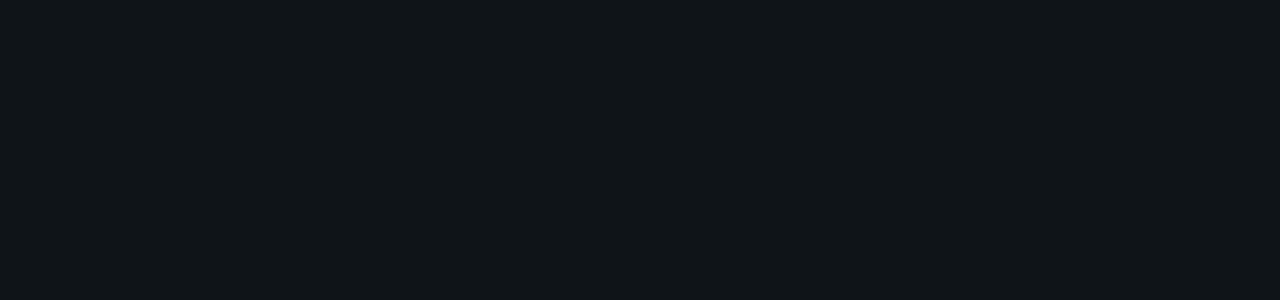
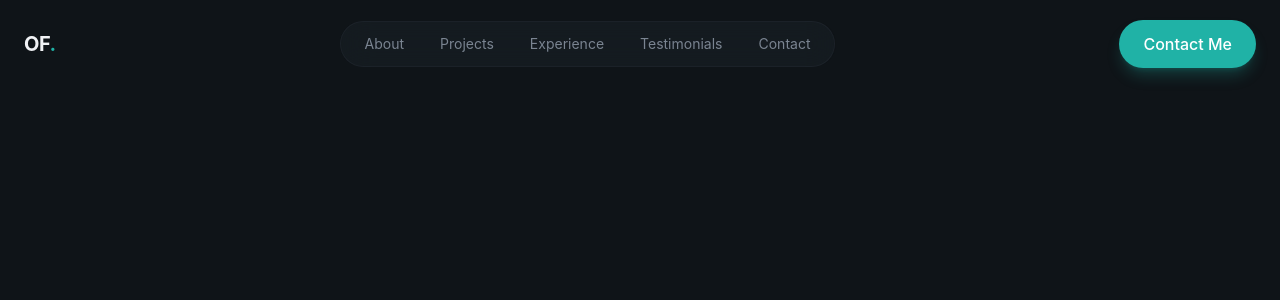
Before and after one commit to MoeF159/Portfolio, a React (Vite) app: page / in a window 1280 px wide. Shown: the top 300 px of the page. Built offline with nearby package versions, Linux system fonts and the light colour scheme.

Commit message:
Big update for Navbar
imported compenents, lucide-react, and useState.

mapped the links for different sections of page for desktop and mobile viewing.

created menu toggle for mobile viewing.

```diff
--- a/src/layout/Navbar.jsx
+++ b/src/layout/Navbar.jsx
@@ -1,5 +1,75 @@
+import { Button } from "@/components/Button";
+import { Menu, X } from "lucide-react";
+import { useState } from "react";
 
 
+const navLinks = [
+    {href: "#about", label: "About"},
+    {href: "#projects", label: "Projects"},
+    {href: "#experience", label: "Experience"},
+    {href: "#testimonials", label: "Testimonials"},
+    {href: "#contact", label: "Contact"},
+];
+
 export const Navbar = () => {
-    return <header></header>;
+    const [isMobileMenuOpen, setIsMobileMenuOpen] = useState(false);
+
+    const toggleMobileMenu = () => {
+        setIsMobileMenuOpen(!isMobileMenuOpen);
+    };
+    return (
+    <header className="fixed top-0 left-0 right-0 bg-transparent py-5">
+        <nav className="container mx-auto px-6 flex items-center justify-between">
+            <a href="#" className="text-xl font-bold tracking-tight hover:text-primary">
+                OF<span className="text-primary">.</span>
+            </a>
+
+
+            {/* Desktop Nav */}
+            <div className="hidden md:flex items-center gap-1">
+                <div className="glass rounded-full px-2 py-1 flex items-center gap-1">
+                    {navLinks.map((link) => (
+                        <a
+                        key={link.href}
+                        href={link.href}
+                        className="px-4 py-2 text-sm text-muted-foreground hover:text-foreground rounded-full hover:bg-surface"
+                        >
+                            {link.label}
+                        </a>
+                    ))}
+                </div>
+            </div>
+
+            {/* CTA Button */}
+            <div className="hidden md:block">
+                <Button> Contact Me</Button>
+            </div>
+
+            {/* Mobile Menu Button */}
+            <button
+                className="md:hidden p-2 text-foreground cursor-pointer"
+                onClick={toggleMobileMenu}
+            >
+                {isMobileMenuOpen ? <X size={24} /> : <Menu size={24} />}
+            </button>
+        </nav>
+
+            {/* Mobile Menu */}
+            {isMobileMenuOpen && (
+                <div className="md:hidden glass-strong">
+                    <div className="container mx-auto px-6 py-6 flex flex-col gap-4">
+                        {navLinks.map((link) => (
+                            <a
+                                key={link.href}
+                                href={link.href}
+                            className="text-lg text-muted-foreground hover:text-foreground py-2"
+                        >
+                            {link.label}
+                        </a>
+                    ))}
+
+                        <Button size="sm"> Contact Me</Button>
+                    </div>
+                </div>)}
+    </header>);
 }
```
